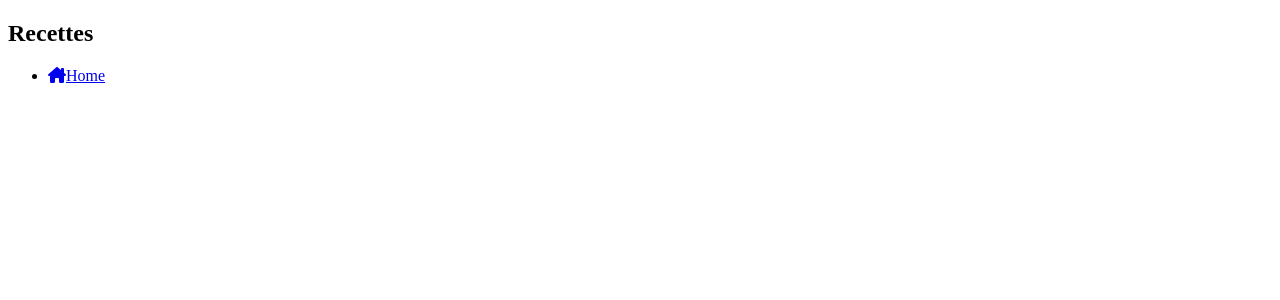
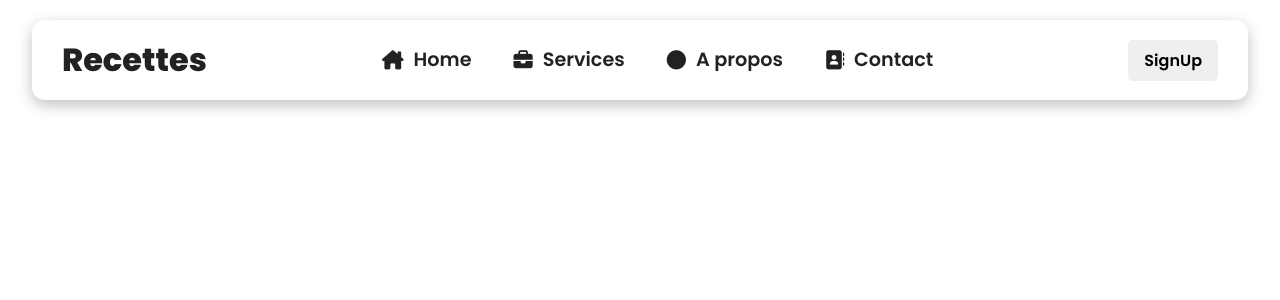
Before and after one commit to dembouz70/EstiamProject-FrontEnd, a React (Create React App) app: page / in a window 1280 px wide. Shown: the top 300 px of the page. Built offline with nearby package versions, Linux system fonts and the light colour scheme.

Commit message:
Barre de navigation

```diff
--- a/src/App.tsx
+++ b/src/App.tsx
@@ -1,6 +1,7 @@
 import React from 'react';
 import { Routes } from 'react-router-dom';
 import Navbar from './components/Navbar';
+import "./styles.css";
 
 function App() {
   return (
--- /dev/null
+++ b/src/components/MenuItems.ts
@@ -0,0 +1,31 @@
+export const MenuItems = [
+    {
+        titre : "Home",
+        url : "/",
+        cName : "nav-links",
+        icon : "fa-solid fa-house-chimney"
+    },
+    {
+        titre : "Services",
+        url : "/services",
+        cName : "nav-links",
+        icon : "fa-solid fa-briefcase"
+    },
+    {
+        titre : "A propos",
+        url : "/about",
+        cName : "nav-links",
+        icon : "fa-solid fa-circle"
+    },
+    {
+        titre : "Contact",
+        url : "/contact",
+        cName : "nav-links",
+        icon : "fa-solid fa-address-book"
+    },
+    {
+        titre : "Sign Up",
+        url : "/signup",
+        cName : "nav-links-mobile",
+    }
+]
--- a/src/components/navbar-style.css
+++ b/src/components/navbar-style.css
@@ -0,0 +1,140 @@
+.NavbarItems {
+    display: flex;
+    justify-content: space-between;
+    align-items: center;
+    padding: 0 30px;
+    box-shadow: 0 5px 15px 0 rgba(0,0,0,0.25);
+    width: 95%;
+    height: 80px;
+    border-radius: 13px;
+    position: fixed;
+    top: 20px;
+    left: 50%;
+    transform: translate(-50%);
+    z-index: 9999;
+}
+
+.navbar-logo {
+    color: #222;
+    font-size: 2rem;
+    cursor: pointer;
+}
+
+.nav-menu{
+    display: grid;
+    grid-template-columns: repeat(6, auto);
+    grid-gap: 10px;
+    list-style: none;
+    align-items: center;
+}
+
+.nav-links {
+    text-decoration: none;
+    color: #222;
+    font-size: 1.2rem;
+    font-weight: 600;
+    padding: 0.7rem 1rem;
+    white-space: nowrap;
+}
+
+.nav-links i{
+    padding-right: 10px;
+}
+
+.nav-links:hover{
+    background-color: #01959a;
+    color: white;
+    border-radius: 0.3rem;
+}
+
+.nav-links-mobile {
+    display: none;
+}
+
+button{
+    padding: 0.5rem 1rem;
+    white-space: nowrap;
+    border-radius: 0.3rem;
+    font-size: 1rem;
+    font-weight: 600;
+    border: none;
+    cursor: pointer;
+    transition: 0.2s ease-in-out;
+}
+
+button:hover{
+    background-color: #222;
+    color: white;
+}
+
+.menu-icons {
+    display: none;
+}
+
+@media screen and (max-width: 850px) {
+    .NavbarItems{
+        z-index:99;
+    }
+
+    .nav-menu{
+        display: flex;
+        flex-direction: column;
+        justify-content: flex-start;
+        background: white;
+        width:100%;
+        height: auto;
+        position: absolute;
+        top:0;
+        left:-100%;
+        opacity: 0;
+        align-items: stretch;
+        padding: 80px 0 30px 0;
+        margin: 0;
+    }
+
+    .nav-menu.active{
+        left:0;
+        opacity: 1;
+        z-index:-1;
+    }
+
+    .nav-links {
+        display: block;
+        width: 100%;
+        font-size: 1.2rem;
+        padding: 2rem 0;
+    }
+
+    .nav-links:hover {
+        background-color: #01959a;
+        transition: none;
+    }
+
+    button {
+        display: none;
+    }
+
+    .menu-icons {
+        display: block;
+    }
+
+    .menu-icons i{
+        font-size: 1.2rem;
+        color: #222;
+    }
+
+    .nav-links-mobile {
+        display: block;
+        text-align: center;
+        padding: 1.5rem;
+        margin: auto;
+        border-radius: 4px;
+        width: 80%;
+        background: #01959a;
+        text-decoration: none;
+        color: white;
+        font-size: 1.2rem;
+        font-weight: 700;
+        letter-spacing: 2px;
+    }
+}
--- a/src/components/navbar.tsx
+++ b/src/components/navbar.tsx
@@ -1,18 +1,36 @@
 import { Link } from "react-router-dom";
 import "./Navbar-style.css";
+import { MenuItems } from "./MenuItems";
+import { useState } from "react";
 
 const Navbar = () => {
+    let [clicked, setState] = useState(false);
+
+    const handleClick = () => {
+        setState(clicked = !clicked)
+    }
+
     return (
         <nav className="NavbarItems">
             <h1 className="navbar-logo">Recettes</h1>
 
-            <ul className="nav-menu">
-                <li>
-                    <a href="/">
-                    <i className="fa-solid fa-house-chimney"></
-                    i>Home</a>
-                </li>
+            <div className="menu-icons" onClick={handleClick}>
+                <i className={clicked ? "fas fa-times" : "fas fa-bars"}></i>
+            </div>
+
+            <ul className={clicked ? "nav-menu active" : "nav-menu"}>
+                {MenuItems.map((item, index) => {
+                    return (
+                        <li key={index}>
+                            <a className={item.cName} href={item.url}>
+                            <i className={item.icon}></
+                            i>{item.titre}</a>
+                        </li>
+                    )
+                })}
+
             </ul>
+            <button>SignUp</button>
         </nav>
     );
 }
--- /dev/null
+++ b/src/styles.css
@@ -0,0 +1,13 @@
+@import url('https://fonts.googleapis.com/css2?family=Poppins:ital,wght@0,400;0,500;0,600;0,800;1,400&display=swap');
+
+*{
+    margin: 0;
+    padding: 0;
+    box-sizing: border-box;
+    font-family: 'Poppins', sans-serif;
+}
+
+.App {
+    font-family: sans-serif;
+    text-align: center;
+}
```
